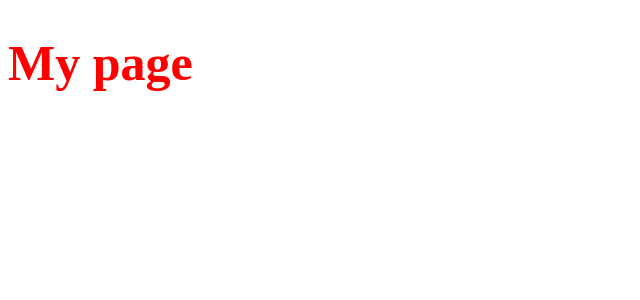
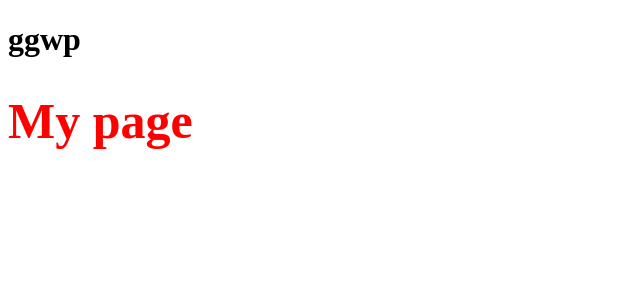
Before and after one commit to jetarin-min/hq-task, a Next.js app: page / in a window 1280 px wide. Shown: the top 300 px of the page, without its empty margins (0-640 px from the left). Built offline with nearby package versions, Linux system fonts and the light colour scheme.

Commit message:
feature/add main app component

```diff
--- /dev/null
+++ b/pages/_app.js
@@ -0,0 +1,25 @@
+import React from 'react';
+import App, { Container } from 'next/app';
+
+const Layout = (props) => {
+  const { children } = props;
+  return (
+    <div className="layout">
+      <h1>ggwp</h1>
+      {children}
+    </div>
+  );
+};
+
+export default class MyApp extends App {
+  render() {
+    const { Component, pageProps } = this.props;
+    return (
+      <Container>
+        <Layout>
+          <Component {...pageProps} />
+        </Layout>
+      </Container>
+    );
+  }
+}
```
Also changed, not shown: 1 other file (tests, documents, lock files or other folders).
